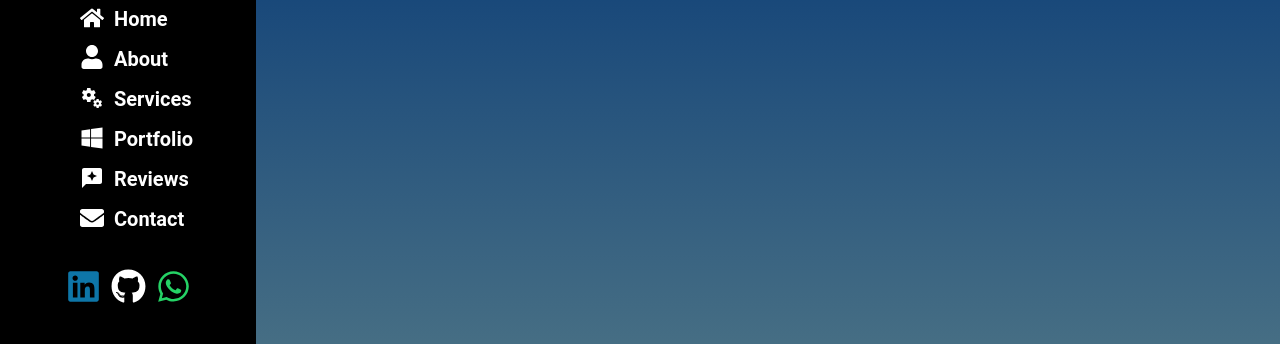
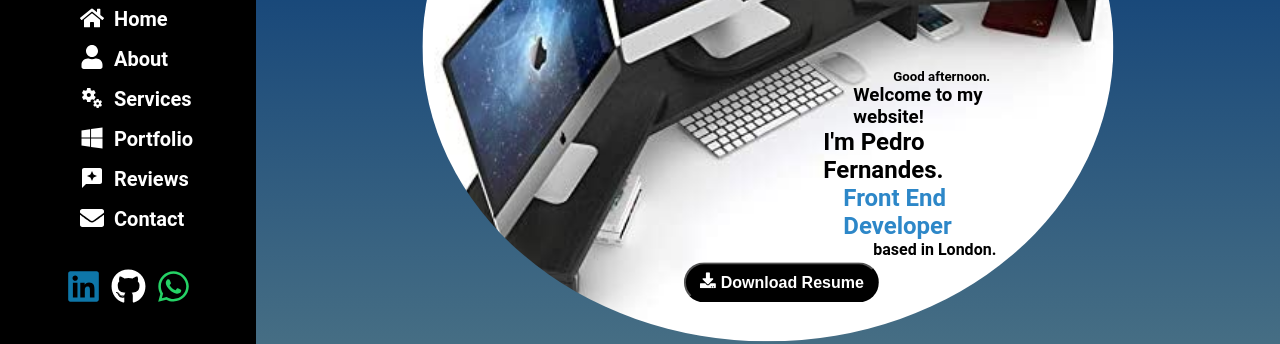
Before and after one commit to PF82/portfolio-website, a React (Create React App) app: page / in a window 1280 px wide. Shown: the part 353-697 px from the top of the page. Built offline with nearby package versions, Linux system fonts and the light colour scheme.

Commit message:
sass issued fixed-deleted package-lock.json and node_modules; npm install followed

```diff
--- a/package.json
+++ b/package.json
@@ -8,13 +8,14 @@
     "@testing-library/jest-dom": "^5.16.5",
     "@testing-library/react": "^13.4.0",
     "@testing-library/user-event": "^13.5.0",
+    "node-sass": "^8.0.0",
     "react": "^18.2.0",
     "react-dom": "^18.2.0",
     "react-icons": "^4.6.0",
     "react-image-gallery": "^1.2.11",
     "react-responsive-masonry": "^2.1.6",
     "react-router-dom": "^6.4.3",
-    "react-scripts": "^2.1.3",
+    "react-scripts": "^4.0.3",
     "styled-components": "^5.3.6",
     "web-vitals": "^2.1.4"
   },
--- a/src/pages/Contact.jsx
+++ b/src/pages/Contact.jsx
@@ -1,11 +1,11 @@
-import React, { useState, useEffect} from 'react';
+import React, { useState, useEffect, useRef } from 'react';
 import '../sass/contact.scss'
 import { GoogleMap, useJsApiLoader, Marker } from '@react-google-maps/api';
 import { FaEnvelope } from "react-icons/fa";
 import { MdLocationPin } from "react-icons/md";
 import { ImMobile } from "react-icons/im";
 import { IoIosSend } from "react-icons/io";
-// import emailjs from '@emailjs/browser';
+import emailjs from '@emailjs/browser';
 
 const containerStyle = {
   width: '100%',
@@ -36,29 +36,29 @@ const Contact = () => {
       .join("&");
   }
 
-  function handleSubmit(e) {
-    e.preventDefault();
-    fetch("/", {
-      method: "post",
-      action: "/action_page.php",
-      target: "_blank",
-      headers: { "Content-Type": "application/x-www-form-urlencoded" },
-      body: encode({ "form-name": "contact", name, email, message }),
-    })
-      .then(() => alert(`
-Dear ${name},
+  //   function handleSubmit(e) {
+  //     e.preventDefault();
+  //     fetch("/", {
+  //       method: "post",
+  //       action: "/action_page.php",
+  //       target: "_blank",
+  //       headers: { "Content-Type": "application/x-www-form-urlencoded" },
+  //       body: encode({ "form-name": "contact", name, email, message }),
+  //     })
+  //       .then(() => alert(`
+  // Dear ${name},
 
-I have just received your message. Thank you for writing to me.
+  // I have just received your message. Thank you for writing to me.
 
-I'm working on your request and will get in touch as soon as possible.
+  // I'm working on your request and will get in touch as soon as possible.
 
-If it is an urgent matter, please call me on +447 951 255 944. I am happy to be of your assistance.
+  // If it is an urgent matter, please call me on +447 951 255 944. I am happy to be of your assistance.
 
-Kind regards,
-PF
-    `))
-      .catch((error) => alert(error));
-  }
+  // Kind regards,
+  // PF
+  //     `))
+  //       .catch((error) => alert(error));
+  //   }
 
   const [zoom, setZoom] = useState(10)
 
@@ -68,19 +68,19 @@ PF
     }, 1000);
   }, [])
 
-  // const form = useRef();
+  const form = useRef();
 
-  // const sendEmail = (e) => {
-  //   e.preventDefault();
+  const sendEmail = (e) => {
+    e.preventDefault();
 
-  //   emailjs.sendForm('service_u7pjc3s', 'template_0puyrt9', form.current, 'CJvtl4boYxE2sk9c7')
-  //     .then((result) => {
-  //         console.log(result.text);
-  //         console.log("Message sent");
-  //     }, (error) => {
-  //         console.log(error.text);
-  //     });
-  // };
+    emailjs.sendForm('service_u7pjc3s', 'template_0puyrt9', form.current, 'CJvtl4boYxE2sk9c7')
+      .then((result) => {
+        console.log(result.text);
+        console.log("Message sent");
+      }, (error) => {
+        console.log(error.text);
+      });
+  };
 
   return isLoaded ? (
     <section className='sectionC'>
@@ -108,8 +108,8 @@ PF
         {/* https://www.w3schools.com/react/react_forms.asp */}
         <form
           name='contact'
-          // ref={form}
-          onSubmit={handleSubmit}
+          ref={form}
+          onSubmit={sendEmail}
           className='formC'
         // method='post'
         // action="/action_page.php"
--- /dev/null
+++ b/src/pages/Home.jsx
@@ -0,0 +1,44 @@
+import React from 'react'
+import '../sass/home.scss'
+import office from "../images/home/office.jpg"
+import Greeting from "../components/Greeting"
+import { FaDownload } from "react-icons/fa";
+
+const Home = () => {
+
+  // Function will execute on click of button
+  const onButtonClick = () => {
+    // using Java Script method to get PDF file
+    fetch('Portfolio.pdf').then(response => {
+      response.blob().then(blob => {
+        // Creating new object of PDF file
+        const fileURL = window.URL.createObjectURL(blob);
+        // Setting various property values
+        let alink = document.createElement('a');
+        alink.href = fileURL;
+        alink.download = 'Portfolio.pdf';
+        alink.click();
+      })
+    })
+  }
+
+  return (
+    <section className='sectionH'>
+      <figure className='figureH'>
+        <img src={office} className='imgH' alt="Background image" title='Office Desk'/>
+        <figcaption className='figcaptionH'>
+          <h5 className='h5H'><Greeting /></h5>
+          <h3 className='h3H'>Welcome to my website!</h3>
+          <h2 className='h2H'>I'm Pedro Fernandes.</h2>
+          <h1 className='h1H'>Front End Developer</h1>
+          <h4 className='h4H'>based in London.</h4>
+        </figcaption>
+        <button className='buttonH' onClick={onButtonClick}>
+          <i><FaDownload className='iH' /></i>Download Resume
+        </button>
+      </figure>
+    </section>
+  )
+}
+
+export default Home
```
Also changed, not shown: 1 other file (tests, documents, lock files or other folders).
